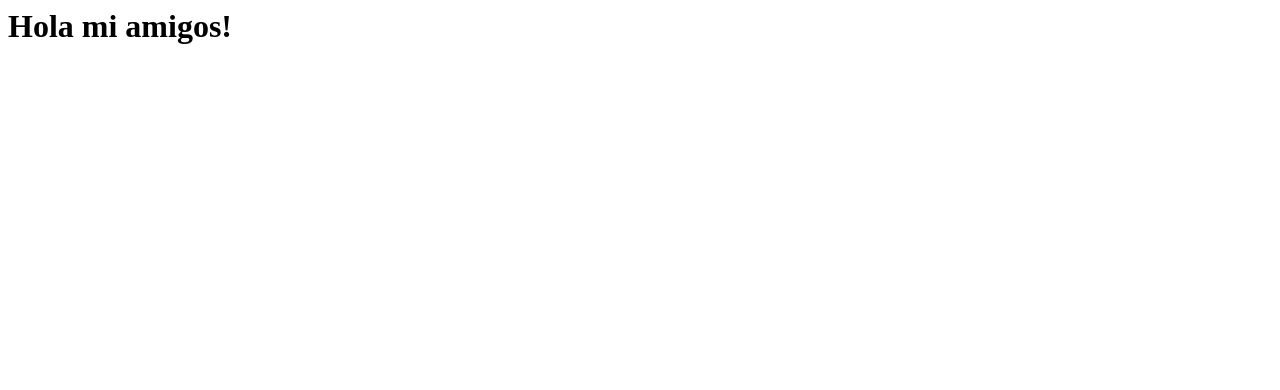
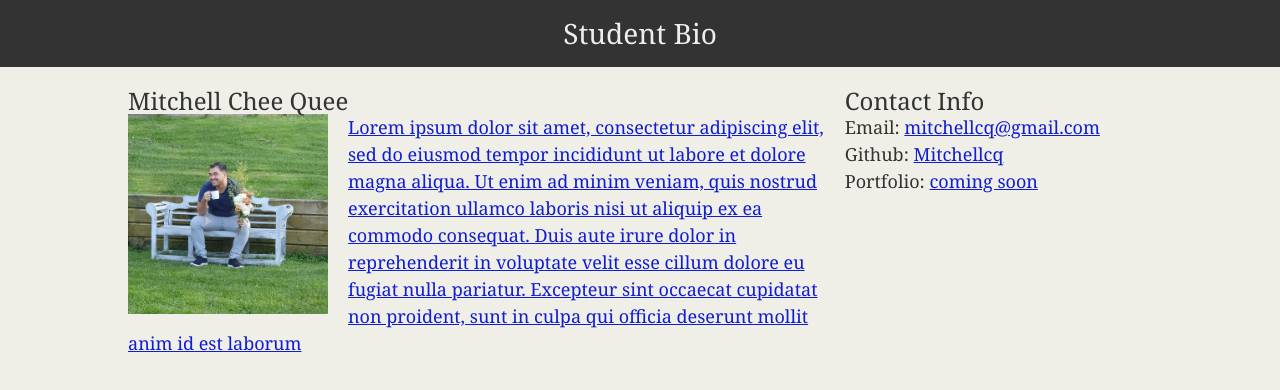
Before and after one commit to Mitchellcq/Mitchellcq.github.io, a plain HTML site: page index.html in a window 1280 px wide. Drawn offline with Linux system fonts and the light colour scheme.

Commit message:
various edits

```diff
--- a/index.html
+++ b/index.html
@@ -1 +1,48 @@
-<h1>Hola mi amigos!</h1>
+<!DOCTYPE html>
+
+<head>
+
+</head>
+
+<html lang="en-us">
+
+<head>
+  <meta charset="UTF-8">
+  <title>CSS Stylesheets with Relative Paths</title>
+
+  <!-- This line is money! It points your HTML to the CSS file. -->
+  <!-- Notice the "relative" pathway? It matches a file inside our current directory's "assets" folder. Open it to see our style rules. -->
+    <link rel="stylesheet" type="text/css" href="reset.css">
+    <link rel="stylesheet" type="text/css" href="style.css">
+
+</head>
+
+<body>
+  <header>
+    <h1>Student Bio</h1>
+  </header>
+
+  <div class="container">
+
+    <section id="main-bio">
+
+      <h2>Mitchell Chee Quee</h2>
+
+      <img id="bio-image" src="assets\90420555_10221300492643138_5408253077167800320_o.jpg" alt="Your Name">
+
+      <p><a href="http://www.lipsum.com/">Lorem ipsum dolor sit amet, consectetur adipiscing elit, sed do eiusmod tempor incididunt ut labore et dolore magna aliqua. Ut enim ad minim veniam, quis nostrud exercitation ullamco laboris nisi ut aliquip ex ea commodo consequat. Duis aute irure dolor in reprehenderit in voluptate velit esse cillum dolore eu fugiat nulla pariatur. Excepteur sint occaecat cupidatat non proident, sunt in culpa qui officia deserunt mollit anim id est laborum</a></p>
+    </section>
+
+    <section id="contact-info">
+      <h2>Contact Info</h2>
+      <ul>
+        <li><strong>Email:</strong> <a href="#">mitchellcq@gmail.com</a></li>
+        <li><strong>Github:</strong> <a href="#">Mitchellcq</a></li>
+        <li><strong>Portfolio:</strong> <a href="#">coming soon</a></li>
+      </ul>
+    </section>
+  </div>
+
+</body>
+
+</html>
--- /dev/null
+++ b/reset.css
@@ -0,0 +1,48 @@
+/* http://meyerweb.com/eric/tools/css/reset/
+   v2.0 | 20110126
+   License: none (public domain)
+*/
+
+html, body, div, span, applet, object, iframe,
+h1, h2, h3, h4, h5, h6, p, blockquote, pre,
+a, abbr, acronym, address, big, cite, code,
+del, dfn, em, img, ins, kbd, q, s, samp,
+small, strike, strong, sub, sup, tt, var,
+b, u, i, center,
+dl, dt, dd, ol, ul, li,
+fieldset, form, label, legend,
+table, caption, tbody, tfoot, thead, tr, th, td,
+article, aside, canvas, details, embed,
+figure, figcaption, footer, header, hgroup,
+menu, nav, output, ruby, section, summary,
+time, mark, audio, video {
+	margin: 0;
+	padding: 0;
+	border: 0;
+	font-size: 100%;
+	font: inherit;
+	vertical-align: baseline;
+}
+/* HTML5 display-role reset for older browsers */
+article, aside, details, figcaption, figure,
+footer, header, hgroup, menu, nav, section {
+	display: block;
+}
+body {
+	line-height: 1;
+}
+ol, ul {
+	list-style: none;
+}
+blockquote, q {
+	quotes: none;
+}
+blockquote:before, blockquote:after,
+q:before, q:after {
+	content: '';
+	content: none;
+}
+table {
+	border-collapse: collapse;
+	border-spacing: 0;
+}
--- /dev/null
+++ b/style.css
@@ -0,0 +1,55 @@
+body {
+    padding: 0;
+    margin: 0;
+    font-family: Georgia, "Times New Roman", Times, serif;
+    font-size: 18px;
+    line-height: 150%;
+    color: #333;
+    background: #efeee7;
+  }
+
+  header {
+    background: #333;
+  }
+
+  h1 {
+    padding: 20px 0;
+    margin: 0;
+    margin-bottom: 20px;
+    font-size: 28px;
+    color: #eee;
+    text-align: center;
+  }
+
+  h2 {
+    font-size: 24px;
+  }
+
+  a {
+    color: #101dd2;
+  }
+
+  .container {
+    width: 1024px;
+    margin: 0 auto;
+  }
+
+  #main-bio,
+  #contact-info,
+  #bio-image {
+    float: left;
+  }
+
+  #main-bio {
+    width: 70%;
+  }
+
+  #contact-info {
+    width: 30%;
+  }
+
+  #bio-image {
+    width: 200px;
+    height: 200px;
+    margin-right: 20px;
+  }
```
Also changed, not shown: assets/90420555_10221300492643138_5408253077167800320_o.jpg (added).
